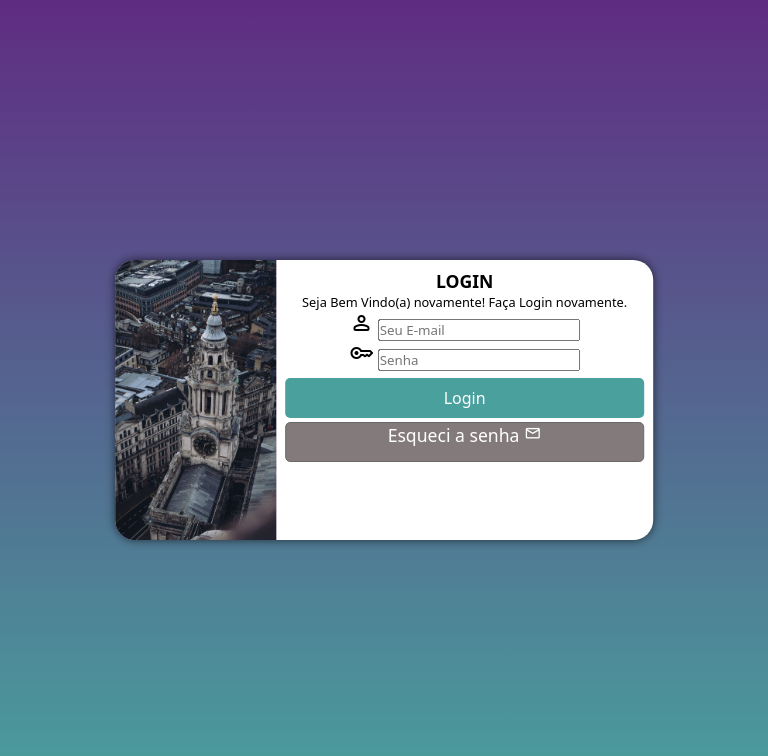
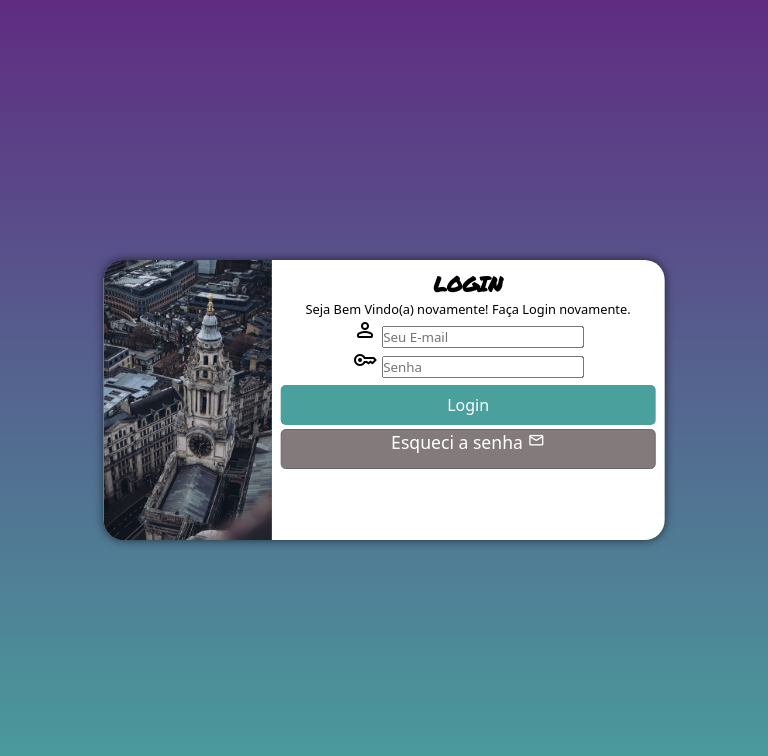
Before and after one commit to devyuriferreira/teladelogin, a plain HTML site: page index.html in a window 768 px wide. Drawn offline with nearby package versions, Linux system fonts and the light colour scheme.

Commit message:
algumas atualizações de fonte

```diff
--- a/estilos/media-queries.css
+++ b/estilos/media-queries.css
@@ -7,7 +7,7 @@
     }
 
     section#login {
-        width: 70vw;
+        width: 73vw;
         height: 280px;
     }
 
--- a/estilos/style.css
+++ b/estilos/style.css
@@ -1,5 +1,5 @@
 @charset "UTF-8";
-
+@import url('https://fonts.googleapis.com/css2?family=Permanent+Marker&display=swap');
 /* Cores
 
 
@@ -40,7 +40,7 @@ section#login {
     left: 50%;
     overflow: hidden;
     background-color: white;
-    width: 250px;
+    width: 280px;
     height: 500px;
     border-radius: 20px;
     box-shadow: 0px 0px 10px rgba(0, 0, 0, 0.644);
@@ -69,7 +69,8 @@ div#formulario {
 }
 
 div#formulario h1 {
-    font-size: 1.1em;
+    font-size: 1.3em;
+    font-family:'Permanent Marker', cursive;
 }
 
 div#formulario p {
```
